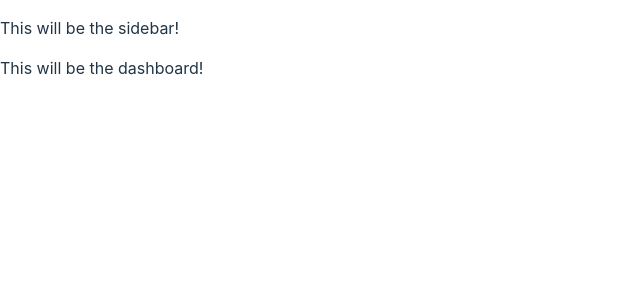
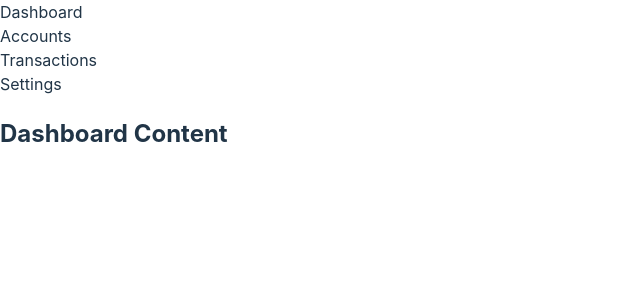
Before and after one commit to MattWong-ca/familyshare, a React (Vite) app in the folder apps/web/: page /home in a window 1280 px wide. Shown: the top 300 px of the page, without its empty margins (0-640 px from the left). Built offline with nearby package versions, Linux system fonts and the light colour scheme.

Commit message:
Update sidebar

```diff
--- a/apps/web/src/components/Home/Home.module.css
+++ b/apps/web/src/components/Home/Home.module.css
@@ -4,3 +4,12 @@
     height: calc(100% - 136px);
     padding: 16px;
 }
+
+.main-content {
+    flex: 1;
+    padding: 20px;
+  }
+
+  .dashboard-container {
+    display: flex;
+  }
--- a/apps/web/src/components/Home/Home.tsx
+++ b/apps/web/src/components/Home/Home.tsx
@@ -1,12 +1,22 @@
 import styles from './Home.module.css'
 import { Link } from 'react-router-dom';
 import { Sidebar } from '../Sidebar/Sidebar';
+import React, { useState } from 'react';
 
 export const Home = () => {
-  return (
-    <div>
-        <Sidebar/>
-        <p>This will be the dashboard!</p>
-    </div>
-  )
+    const [activeTab, setActiveTab] = useState('Dashboard');
+
+    return (
+
+        <div className="dashboard-container">
+            <Sidebar setActiveTab={setActiveTab} activeTab={activeTab} />
+            <div className="main-content">
+                {/* Render content based on the activeTab */}
+                {activeTab === 'Dashboard' && <h2>Dashboard Content</h2>}
+                {activeTab === 'Accounts' && <h2>Accounts Content</h2>}
+                {activeTab === 'Transactions' && <h2>Transactions Content</h2>}
+                {activeTab === 'Settings' && <h2>Settings Content</h2>}
+            </div>
+        </div>
+    )
 }
--- a/apps/web/src/components/Sidebar/Sidebar.tsx
+++ b/apps/web/src/components/Sidebar/Sidebar.tsx
@@ -1,10 +1,19 @@
 import styles from './Home.module.css'
 import { Link } from 'react-router-dom';
 
-export const Sidebar = () => {
-  return (
-    <div>
-        <p>This will be the sidebar!</p>
-    </div>
-  )
+export const Sidebar = ({ setActiveTab, activeTab }) => {
+    const tabs = ['Dashboard', 'Accounts', 'Transactions', 'Settings'];
+    return (
+        <div className="sidebar">
+            {tabs.map(tab => (
+                <div
+                    key={tab}
+                    className={`sidebar-item ${activeTab === tab ? 'active' : ''}`}
+                    onClick={() => setActiveTab(tab)}
+                >
+                    {tab}
+                </div>
+            ))}
+        </div>
+    )
 }
```
Also changed, not shown: apps/web/src/components/Sidebar/Sidebar.module.css (+22 -0 lines).
